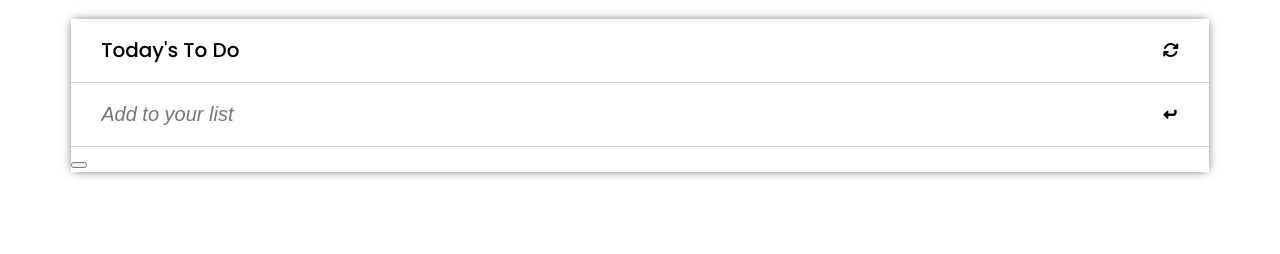
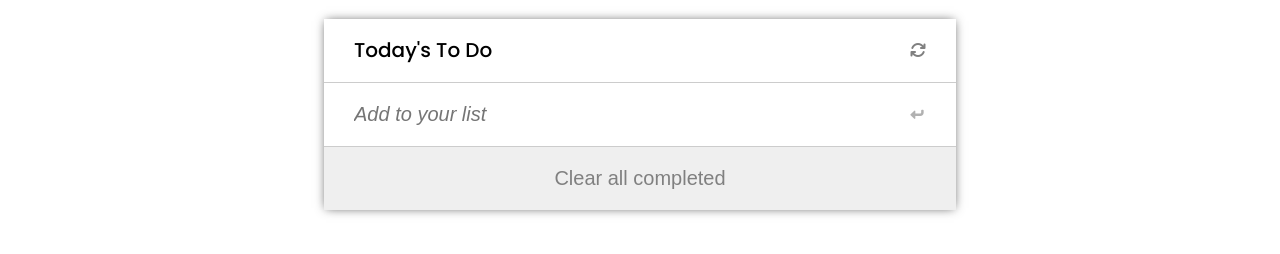
Before and after one commit to FuadNabi/To-Do-list, a website built with webpack: page src/index.html in a window 1280 px wide. Shown: the part 80-334 px from the top of the page. Built offline with nearby package versions, Linux system fonts and the light colour scheme.

Commit message:
Add clear button

```diff
--- a/src/index.html
+++ b/src/index.html
@@ -24,7 +24,7 @@
               </div>
               <ul class="main-body-ul">
               </ul>
-              <button></button>
+              <button class="clear-btn">Clear all completed</button>
             </div>
           </div>
         </section>
--- a/src/style.css
+++ b/src/style.css
@@ -29,7 +29,7 @@ input:placeholder-shown {
 .main-cont {
   background-color: white;
   box-shadow: 0 0 10px -2px rgba(0, 0, 0, 0.69);
-  width: 90%;
+  min-width: 50%;
 }
 
 .main-title {
@@ -40,6 +40,10 @@ input:placeholder-shown {
   padding: 0 30px;
 }
 
+.main-title i {
+  color: grey;
+}
+
 .input-cont {
   display: flex;
   justify-content: space-between;
@@ -48,6 +52,7 @@ input:placeholder-shown {
 
 .input-cont i {
   margin-right: 35px;
+  color: rgba(128, 128, 128, 0.61);
 }
 
 .list-input {
@@ -84,4 +89,13 @@ input:placeholder-shown {
 
 .main-body-li i {
   padding: 0 35px 0 0;
+  color: rgba(128, 128, 128, 0.61);
 }
+
+.clear-btn {
+  font-size: 20px;
+  width: 100%;
+  border: none;
+  color: gray;
+  padding: 20px 0;
+}
```
